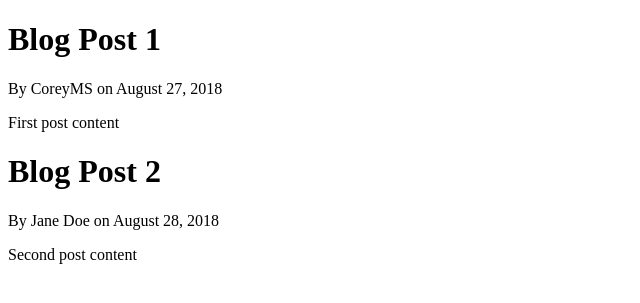
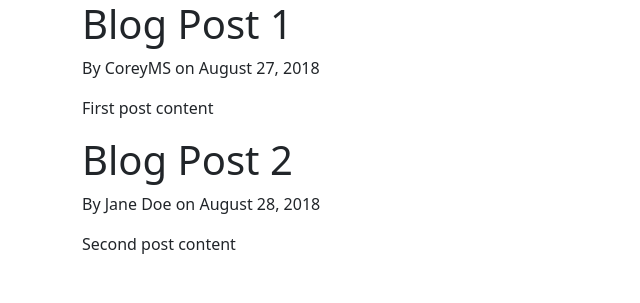
Before and after one commit to realkalen/django_blog, a Django app: page / in a window 1280 px wide. Shown: the top 303 px of the page, without its empty margins (0-640 px from the left). Run offline with Django 3.2, Linux system fonts and the light colour scheme.

Commit message:
Changes in base file

```diff
--- a/blog/templates/blog/base.html
+++ b/blog/templates/blog/base.html
@@ -1,6 +1,10 @@
 <!DOCTYPE html>
 <html>
     <head>
+        <meta charset="utf-8">
+        <meta name="viewport" content="width=device-width, initial-scale=1">
+        <link href="https://cdn.jsdelivr.net/npm/bootstrap@5.3.0-alpha1/dist/css/bootstrap.min.css" rel="stylesheet" integrity="sha384-GLhlTQ8iRABdZLl6O3oVMWSktQOp6b7In1Zl3/Jr59b6EGGoI1aFkw7cmDA6j6gD" crossorigin="anonymous">
+  </head>
         {% if title %}
             <title>Django Blog - {{ title }}</title>
         {% else %}
@@ -8,6 +12,10 @@
         {% endif %}
     </head>
     <body>
-        {% block content %}{% endblock%}
+        <div class="container">
+            {% block content %}{% endblock%}
+        </div>
+
+        <script src="https://cdn.jsdelivr.net/npm/bootstrap@5.3.0-alpha1/dist/js/bootstrap.bundle.min.js" integrity="sha384-w76AqPfDkMBDXo30jS1Sgez6pr3x5MlQ1ZAGC+nuZB+EYdgRZgiwxhTBTkF7CXvN" crossorigin="anonymous"></script>
     </body>
 </html>
```
